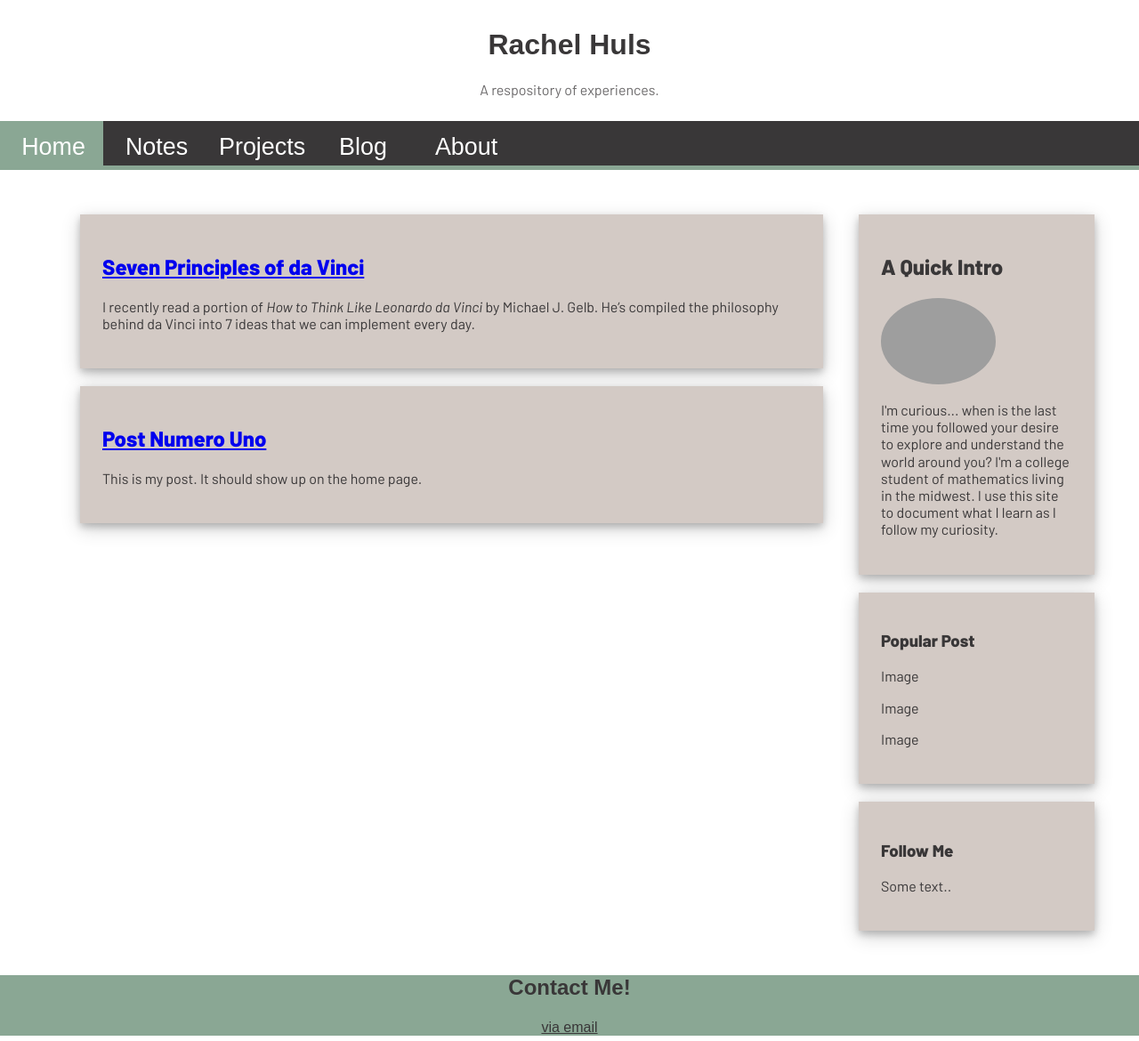
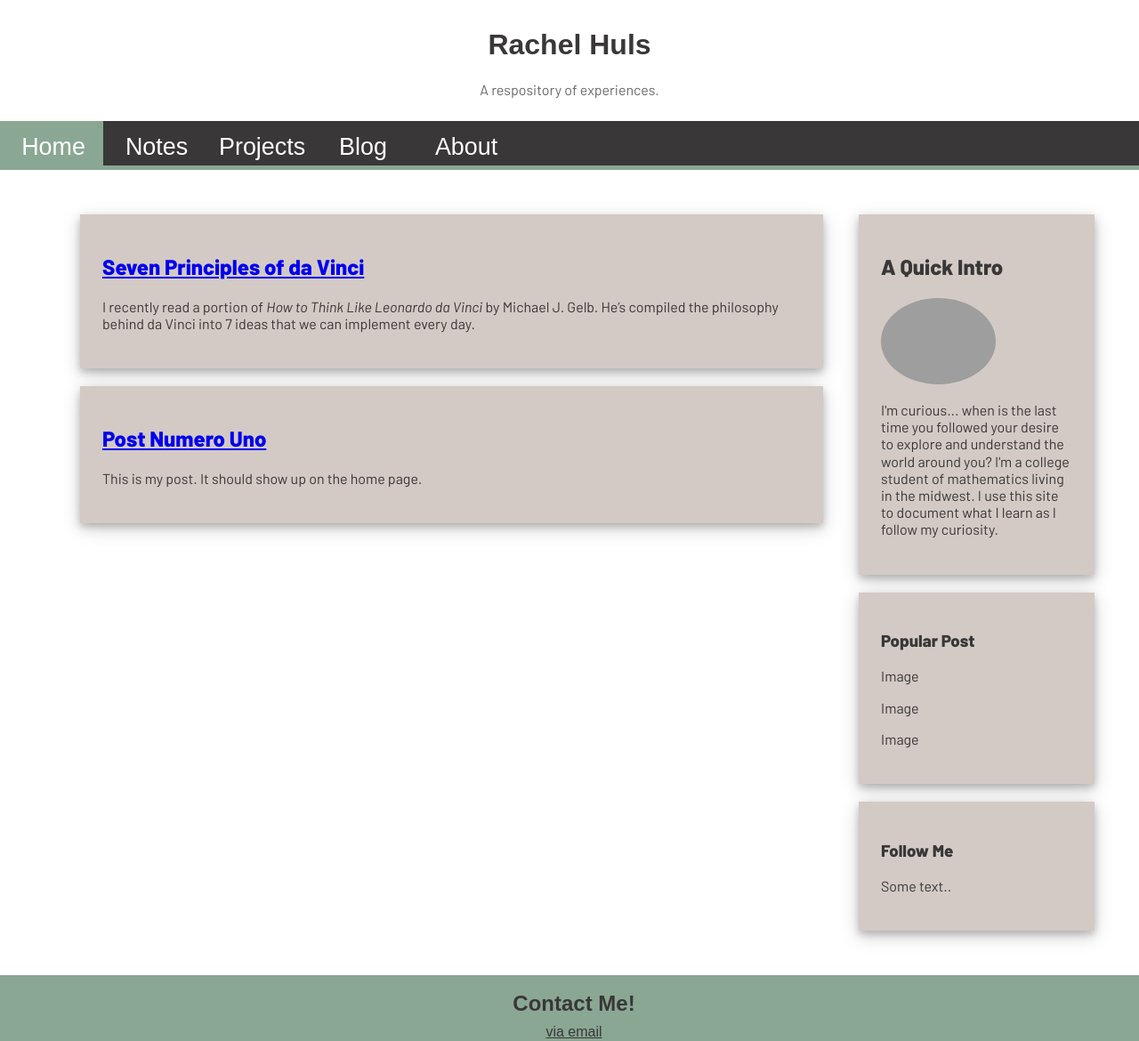
Before and after one commit to rachelhuls/rachelhuls.github.io, a Jekyll site: the page built from index.html, in a window 1280 px wide and 1170 px high. Shown: the whole window at 89% size. Built offline with Jekyll 4.4.1, drawn with Linux system fonts in a browser that asks for light colours; some web fonts are replaced.

Commit message:
Update main.scss

```diff
--- a/_sass/main.scss
+++ b/_sass/main.scss
@@ -113,6 +113,8 @@ body {
   bottom: 0;
   width: 100%;
   text-align: center;
+  padding: 5px;
+  line-height:.6;
 }
 .footer a{
    color:#393738;
```
